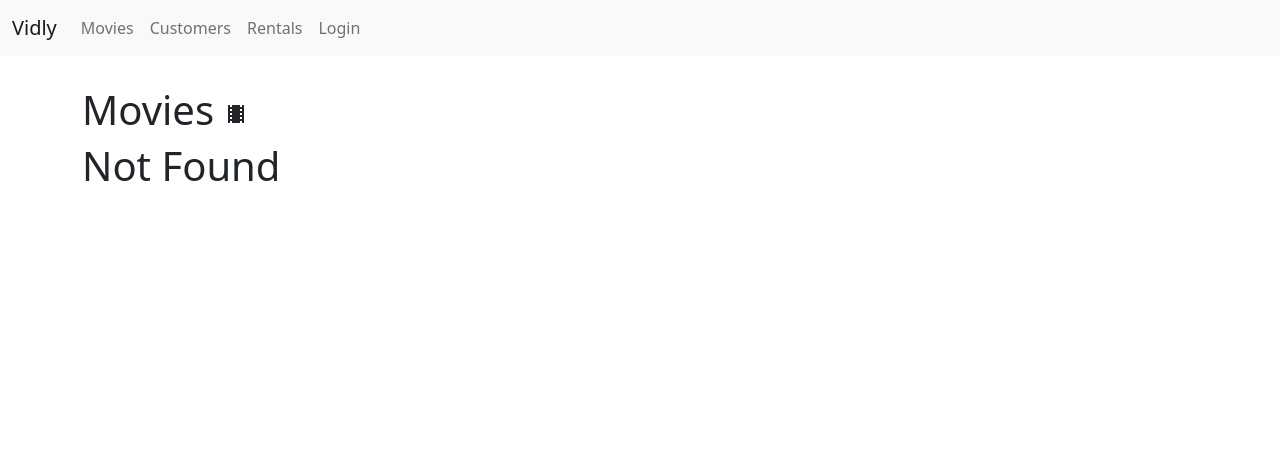
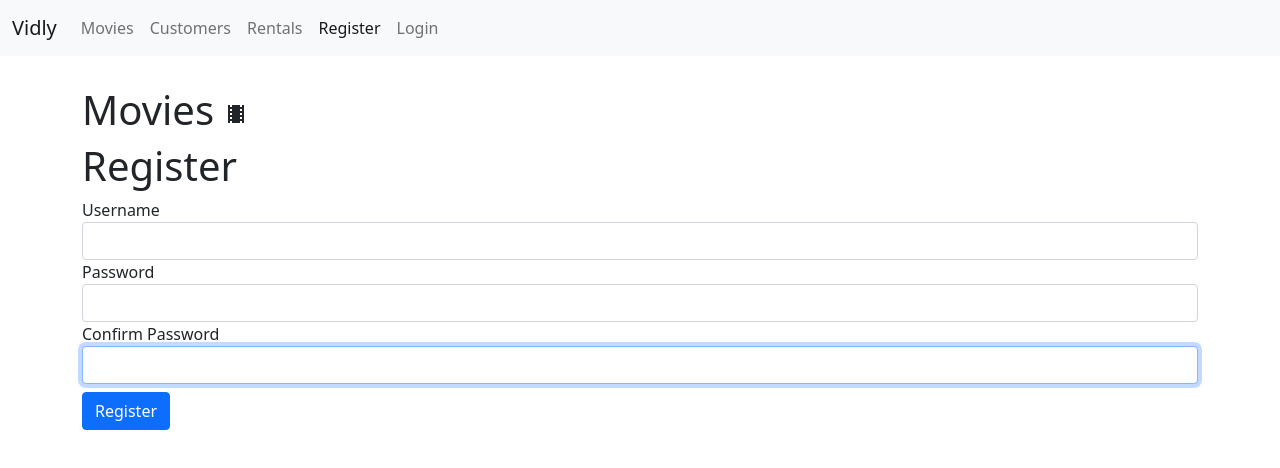
Before and after one commit to Bobstyle23/MoviesUI, a React (Create React App) app: page /registerForm in a window 1280 px wide. Before the commit this address led to /notfound. Shown: the top 468 px of the page. Built offline with nearby package versions, Linux system fonts and the light colour scheme.

Commit message:
Add register form

```diff
--- a/src/App.js
+++ b/src/App.js
@@ -7,6 +7,7 @@ import NotFound from "./components/notfound";
 import Rentals from "./components/rentals";
 import NavBar from "./components/navBar";
 import LoginForm from "./components/loginForm";
+import Register from "./components/registerForm";
 import "./index.css";
 
 function App() {
@@ -25,6 +26,7 @@ function App() {
           <Route path="/rentals" component={Rentals}></Route>
           <Route path="/notfound" component={NotFound}></Route>
           <Route path="/loginForm" component={LoginForm} />
+          <Route path="/registerForm" component={Register} />
           <Redirect from="/" exact to="/movies" />
           <Redirect to="/notfound" />
         </Switch>
--- a/src/components/navBar.jsx
+++ b/src/components/navBar.jsx
@@ -38,6 +38,11 @@ function NavBar() {
                 </NavLink>
               </li>
               <li className="nav-item">
+                <NavLink className="nav-link" to="/registerForm">
+                  Register
+                </NavLink>
+              </li>
+              <li className="nav-item">
                 <NavLink className="nav-link" to="/loginForm">
                   Login
                 </NavLink>
--- /dev/null
+++ b/src/components/registerForm.jsx
@@ -0,0 +1,45 @@
+import React, { Component } from "react";
+import Input from "./common/input";
+
+class Register extends Component {
+  state = {
+    account: { userName: "", password: "", confirmPassword: "" },
+  };
+  render() {
+    const { account } = this.state;
+    return (
+      <div>
+        <h1>Register</h1>
+        <form onSubmit={this.handleSubmit}>
+          <Input
+            name="userName"
+            value={account.userName}
+            label="Username"
+            onChange={this.handleInput}
+            type="text"
+          />
+
+          <Input
+            name="password"
+            value={account.password}
+            label="Password"
+            onChange={this.handleInput}
+            type="password"
+          />
+
+          <Input
+            name="confirmPassword"
+            value={account.confirmPassword}
+            label="Confirm Password"
+            onChange={this.handleInput}
+            type="password"
+          />
+
+          <button className="btn btn-primary mt-2">Register</button>
+        </form>
+      </div>
+    );
+  }
+}
+
+export default Register;
```
Also changed, not shown: 1 other file (tests, documents, lock files or other folders).
